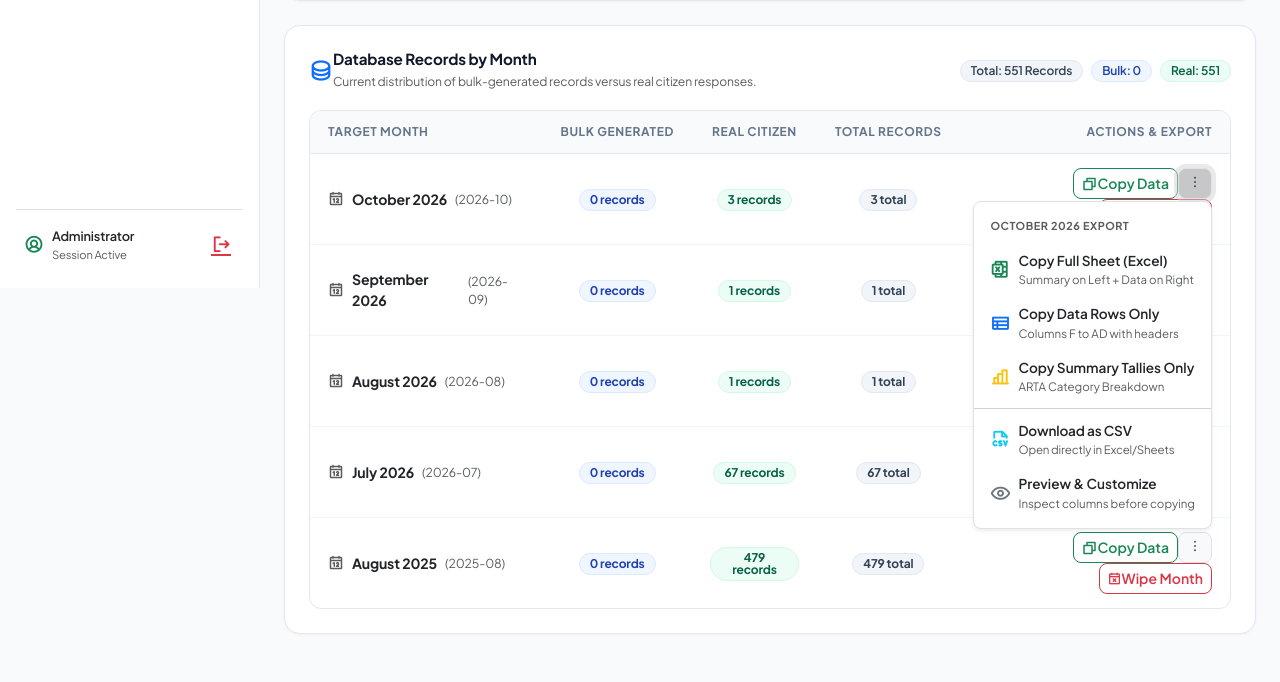
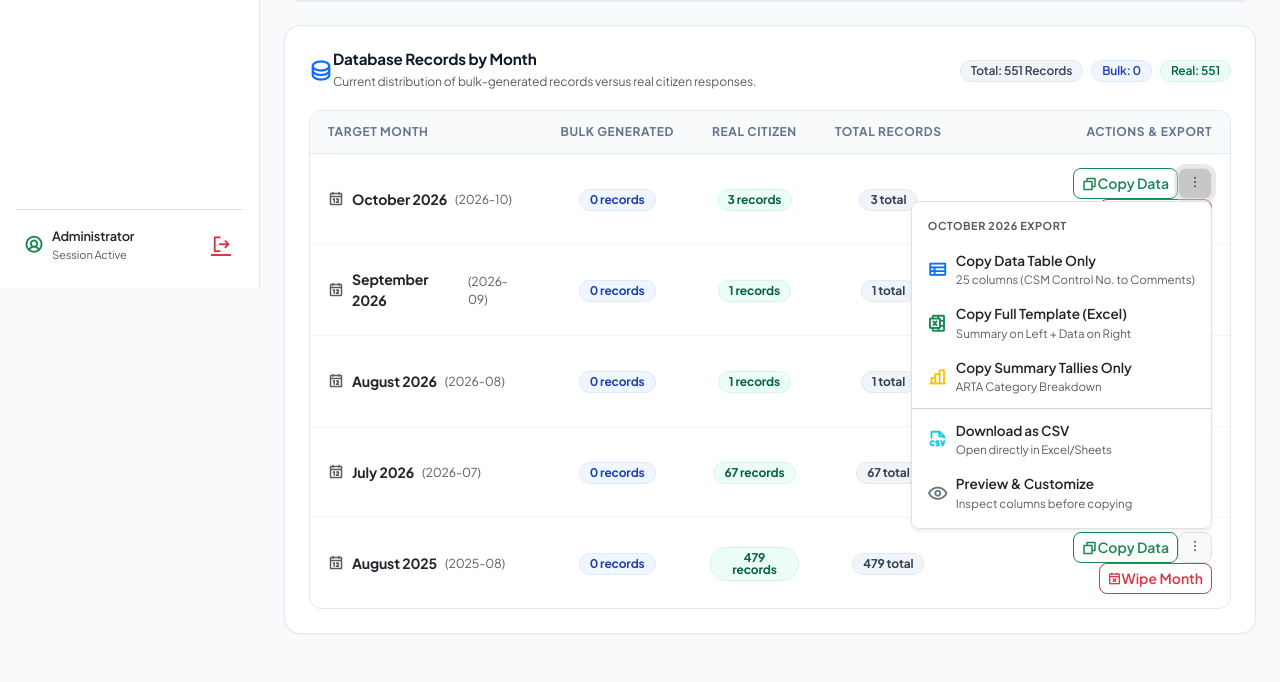
Before and after one commit to LiveKryptiah/pgi.pao.csm, a PHP site: page /admin_bulk.php in a window 1280 px wide, after a click that opens the changed part. Shown: the part 512-1194 px from the top of the page. Run offline with PHP 8.4, Linux system fonts and the light colour scheme; a user stored in the database is signed in; data comes from the database, SQL or seed files in the repository; some libraries are stand-ins or nearby versions.

Commit message:
Configure copy and export to output only 25-column CSM data table

```diff
--- a/admin_bulk.php
+++ b/admin_bulk.php
@@ -385,12 +385,21 @@ function buildCsmExportData($pdo, $month) {
     $tsv_summary_only = implode("\r\n", $summary_lines);
 
     $csv_buffer = fopen('php://memory', 'r+');
+    fputcsv($csv_buffer, $data_only_headers);
+    foreach ($raw_data_rows as $dr) {
+        fputcsv($csv_buffer, $dr);
+    }
+    rewind($csv_buffer);
+    $csv_data_only = stream_get_contents($csv_buffer);
+    fclose($csv_buffer);
+
+    $csv_full_buffer = fopen('php://memory', 'r+');
     foreach ($full_rows as $r) {
-        fputcsv($csv_buffer, $r);
-    }
-    rewind($csv_buffer);
-    $csv_full = stream_get_contents($csv_buffer);
-    fclose($csv_buffer);
+        fputcsv($csv_full_buffer, $r);
+    }
+    rewind($csv_full_buffer);
+    $csv_full = stream_get_contents($csv_full_buffer);
+    fclose($csv_full_buffer);
 
     return [
         'month'            => $month,
@@ -399,7 +408,8 @@ function buildCsmExportData($pdo, $month) {
         'tsv_full'         => $tsv_full,
         'tsv_data_only'    => $tsv_data_only,
         'tsv_summary_only' => $tsv_summary_only,
-        'csv_full'         => $csv_full
+        'csv_full'         => $csv_full,
+        'csv_data_only'    => $csv_data_only
     ];
 }
 
@@ -421,12 +431,12 @@ if (isset($_GET['action']) && in_array($_GET['action'], ['get_csm_export', 'down
         $export_data = buildCsmExportData($pdo, $req_month);
 
         if ($_GET['action'] === 'download_csm_csv') {
-            $filename = 'CSM_Records_' . $req_month . '.csv';
+            $filename = 'CSM_DataTable_' . $req_month . '.csv';
             header('Content-Type: text/csv; charset=utf-8');
             header('Content-Disposition: attachment; filename="' . $filename . '"');
             header('Pragma: no-cache');
             header('Expires: 0');
-            echo $export_data['csv_full'];
+            echo $export_data['csv_data_only'];
             exit;
         }
 
@@ -1131,7 +1141,7 @@ try {
                 <i class="ph-bold ph-check-circle fs-5 text-success"></i>
                 <div class="flex-grow-1 fw-semibold"><?php echo htmlspecialchars($success_msg); ?></div>
                 <?php if(!empty($last_gen_month)): ?>
-                    <button type="button" class="btn btn-sm btn-success fw-bold px-3 py-1.5 rounded-3 d-inline-flex align-items-center gap-1.5 shadow-sm" onclick="copyMonthData('<?= htmlspecialchars($last_gen_month) ?>', 'full', this)">
+                    <button type="button" class="btn btn-sm btn-success fw-bold px-3 py-1.5 rounded-3 d-inline-flex align-items-center gap-1.5 shadow-sm" onclick="copyMonthData('<?= htmlspecialchars($last_gen_month) ?>', 'data_only', this)">
                         <i class="ph-bold ph-copy"></i> Copy <?= htmlspecialchars(date('F Y', strtotime($last_gen_month . '-01'))) ?> Data to Excel
                     </button>
                 <?php endif; ?>
@@ -1238,7 +1248,7 @@ try {
                         <span>Generates realistic data with prioritized 4 & 5 SQD scores (<code class="text-primary fw-bold">E{MM}-{seq}B</code>) and saves directly to database in real time.</span>
                     </div>
                     <div class="d-flex align-items-center gap-2 flex-wrap">
-                        <button type="button" class="btn btn-outline-success fw-bold py-2 px-3 rounded-3 d-inline-flex align-items-center gap-2" onclick="copyCurrentTargetMonth(this)" title="Copy Excel sheet for selected Target Month">
+                        <button type="button" class="btn btn-outline-success fw-bold py-2 px-3 rounded-3 d-inline-flex align-items-center gap-2" onclick="copyCurrentTargetMonth(this)" title="Copy 25-column CSM data table for selected Target Month">
                             <i class="ph-bold ph-copy fs-5"></i>
                             <span>Copy Target Month Data</span>
                         </button>
@@ -1325,8 +1335,8 @@ try {
                                             <!-- Main Quick Copy Button -->
                                             <button type="button"
                                                     class="btn btn-sm btn-outline-success rounded-3 py-1 px-2.5 d-inline-flex align-items-center gap-1.5 fw-semibold"
-                                                    onclick="copyMonthData('<?= htmlspecialchars($mt['ym']) ?>', 'full', this)"
-                                                    title="Copy Excel-ready CSM sheet for <?= htmlspecialchars($mt['m_label']) ?> (Ctrl+V into Excel)">
+                                                    onclick="copyMonthData('<?= htmlspecialchars($mt['ym']) ?>', 'data_only', this)"
+                                                    title="Copy 25-column CSM data table for <?= htmlspecialchars($mt['m_label']) ?> (Ctrl+V into Excel)">
                                                 <i class="ph-bold ph-copy fs-6"></i>
                                                 <span>Copy Data</span>
                                             </button>
@@ -1340,25 +1350,25 @@ try {
                                                         title="More export options for <?= htmlspecialchars($mt['m_label']) ?>">
                                                     <i class="ph-bold ph-dots-three-vertical fs-6"></i>
                                                 </button>
-                                                <ul class="dropdown-menu dropdown-menu-end shadow-sm border py-1.5 rounded-3" style="min-width: 230px; font-size: 0.85rem;">
+                                                <ul class="dropdown-menu dropdown-menu-end shadow-sm border py-1.5 rounded-3" style="min-width: 240px; font-size: 0.85rem;">
                                                     <li class="dropdown-header text-uppercase fw-bold text-muted" style="font-size: 0.68rem; letter-spacing: 0.05em;">
                                                         <?= htmlspecialchars($mt['m_label']) ?> Export
+                                                    </li>
+                                                    <li>
+                                                        <button class="dropdown-item d-flex align-items-center gap-2 py-2" type="button" onclick="copyMonthData('<?= htmlspecialchars($mt['ym']) ?>', 'data_only', this)">
+                                                            <i class="ph-bold ph-table text-primary fs-5"></i>
+                                                            <div>
+                                                                <div class="fw-semibold text-dark">Copy Data Table Only</div>
+                                                                <div class="text-muted small" style="font-size: 0.72rem;">25 columns (CSM Control No. to Comments)</div>
+                                                            </div>
+                                                        </button>
                                                     </li>
                                                     <li>
                                                         <button class="dropdown-item d-flex align-items-center gap-2 py-2" type="button" onclick="copyMonthData('<?= htmlspecialchars($mt['ym']) ?>', 'full', this)">
                                                             <i class="ph-bold ph-microsoft-excel-logo text-success fs-5"></i>
                                                             <div>
-                                                                <div class="fw-semibold text-dark">Copy Full Sheet (Excel)</div>
+                                                                <div class="fw-semibold text-dark">Copy Full Template (Excel)</div>
                                                                 <div class="text-muted small" style="font-size: 0.72rem;">Summary on Left + Data on Right</div>
-                                                            </div>
-                                                        </button>
-                                                    </li>
-                                                    <li>
-                                                        <button class="dropdown-item d-flex align-items-center gap-2 py-2" type="button" onclick="copyMonthData('<?= htmlspecialchars($mt['ym']) ?>', 'data_only', this)">
-                                                            <i class="ph-bold ph-table text-primary fs-5"></i>
-                                                            <div>
-                                                                <div class="fw-semibold text-dark">Copy Data Rows Only</div>
-                                                                <div class="text-muted small" style="font-size: 0.72rem;">Columns F to AD with headers</div>
                                                             </div>
                                                         </button>
                                                     </li>
@@ -1499,10 +1509,10 @@ try {
                     </div>
                     <div>
                         <h5 class="modal-title fw-bold text-dark fs-6 mb-0" id="exportPreviewModalLabel">
-                            CSM Excel Export & Clipboard Generator
+                            CSM Data Table Copy & Preview (25 Columns)
                         </h5>
                         <p class="text-muted small mb-0" id="exportModalSubtitle">
-                            Ready-to-paste spreadsheet formatted according to Provincial Assessor's Office CSM standards
+                            Data table from CSM Control No. to Suggestions/Comments formatted for Excel (Ctrl+V)
                         </p>
                     </div>
                 </div>
@@ -1512,13 +1522,13 @@ try {
                 <!-- Nav tabs -->
                 <ul class="nav nav-pills mb-3 gap-2 border-bottom pb-2" id="exportTab" role="tablist">
                     <li class="nav-item" role="presentation">
-                        <button class="nav-link active rounded-pill fw-semibold py-1.5 px-3 small" id="tab-full-btn" data-bs-toggle="pill" data-bs-target="#tab-full" type="button" role="tab" onclick="switchPreviewMode('full')">
-                            <i class="ph-bold ph-microsoft-excel-logo me-1"></i> Full Excel Sheet (Side-by-Side)
+                        <button class="nav-link active rounded-pill fw-semibold py-1.5 px-3 small" id="tab-data-btn" data-bs-toggle="pill" data-bs-target="#tab-data" type="button" role="tab" onclick="switchPreviewMode('data_only')">
+                            <i class="ph-bold ph-table me-1"></i> Data Table Only (25 Columns)
                         </button>
                     </li>
                     <li class="nav-item" role="presentation">
-                        <button class="nav-link rounded-pill fw-semibold py-1.5 px-3 small" id="tab-data-btn" data-bs-toggle="pill" data-bs-target="#tab-data" type="button" role="tab" onclick="switchPreviewMode('data_only')">
-                            <i class="ph-bold ph-table me-1"></i> Data Rows Only (Cols F-AD)
+                        <button class="nav-link rounded-pill fw-semibold py-1.5 px-3 small" id="tab-full-btn" data-bs-toggle="pill" data-bs-target="#tab-full" type="button" role="tab" onclick="switchPreviewMode('full')">
+                            <i class="ph-bold ph-microsoft-excel-logo me-1"></i> Full Template (with Side Tallies)
                         </button>
                     </li>
                     <li class="nav-item" role="presentation">
@@ -1921,7 +1931,7 @@ try {
     }
 
     async function copyMonthData(ym, mode, btn) {
-        mode = mode || 'full';
+        mode = mode || 'data_only';
         const originalHtml = btn ? btn.innerHTML : '';
         if (btn) {
             btn.disabled = true;
@@ -1932,15 +1942,15 @@ try {
             const data = await fetchMonthExport(ym);
             let textToCopy = '';
             let label = '';
-            if (mode === 'data_only') {
-                textToCopy = data.tsv_data_only;
-                label = 'Data Rows Only';
+            if (mode === 'full') {
+                textToCopy = data.tsv_full;
+                label = 'Full Template';
             } else if (mode === 'summary_only') {
                 textToCopy = data.tsv_summary_only;
                 label = 'Summary Breakdown';
             } else {
-                textToCopy = data.tsv_full;
-                label = 'Full Excel Sheet';
+                textToCopy = data.tsv_data_only;
+                label = 'Data Table (25 Columns)';
             }
 
             await copyToClipboard(textToCopy);
@@ -1954,8 +1964,8 @@ try {
             }
 
             showCopyToast(
-                `Copied ${data.month_label} (${label})!`,
-                `Ready to paste into Microsoft Excel or Google Sheets (Ctrl+V).`
+                `Copied ${data.month_label} Data Table!`,
+                `25 columns ready to paste into Microsoft Excel or Google Sheets (Ctrl+V).`
             );
         } catch (err) {
             console.error(err);
@@ -1972,14 +1982,14 @@ try {
 
     async function openPreviewExportModal(ym, label, count) {
         currentModalYm = ym;
-        currentPreviewMode = 'full';
+        currentPreviewMode = 'data_only';
 
         $('#exportModalBadgeMonth').text(label || ym);
         $('#exportModalBadgeCount').text((count || 0) + ' Records');
         $('#modalDownloadCsvBtn').attr('href', `admin_bulk.php?action=download_csm_csv&month=${encodeURIComponent(ym)}`);
 
-        // Reset tabs to Full
-        const tabBtn = document.getElementById('tab-full-btn');
+        // Reset tabs to Data Only
+        const tabBtn = document.getElementById('tab-data-btn');
         if (tabBtn) {
             bootstrap.Tab.getOrCreateInstance(tabBtn).show();
         }
@@ -2011,12 +2021,12 @@ try {
 
     function updateModalPreviewText(data) {
         let txt = '';
-        if (currentPreviewMode === 'data_only') {
-            txt = data.tsv_data_only;
+        if (currentPreviewMode === 'full') {
+            txt = data.tsv_full;
         } else if (currentPreviewMode === 'summary_only') {
             txt = data.tsv_summary_only;
         } else {
-            txt = data.tsv_full;
+            txt = data.tsv_data_only;
         }
         $('#exportPreviewTextarea').val(txt);
     }
@@ -2032,7 +2042,7 @@ try {
         btn.find('i').removeClass('ph-copy').addClass('ph-check');
 
         await copyToClipboard(txt);
-        showCopyToast('Copied to Clipboard!', 'Spreadsheet format ready for Ctrl+V in Excel.');
+        showCopyToast('Copied to Clipboard!', '25-column data table ready for Ctrl+V in Excel.');
 
         setTimeout(() => {
             $('#modalCopyBtnText').text(originalText);
@@ -2047,7 +2057,7 @@ try {
             alert('Please select a Target Month first.');
             return;
         }
-        copyMonthData(ym, 'full', btn);
+        copyMonthData(ym, 'data_only', btn);
     }
 </script>
 <script src="darkmode.js"></script>
```
